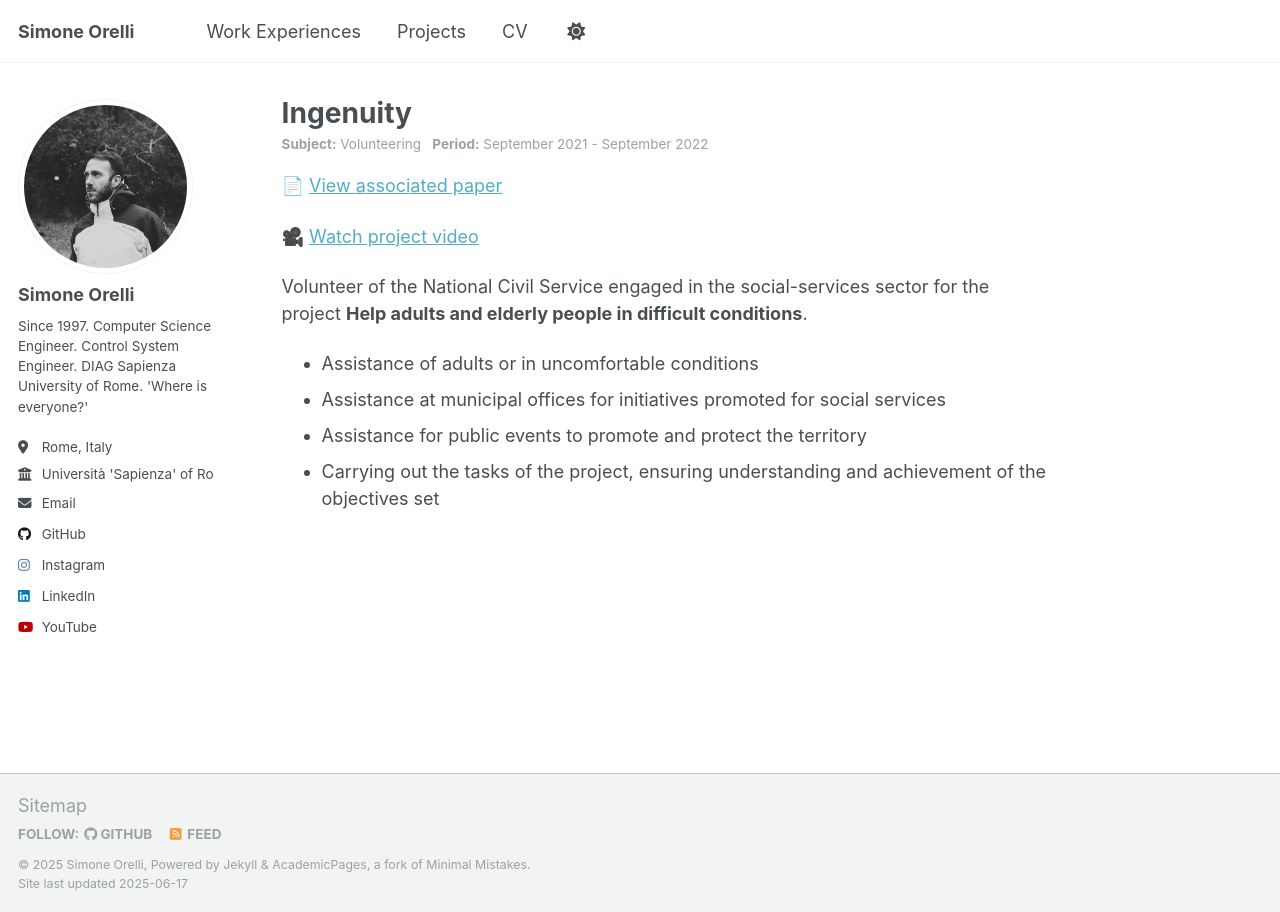
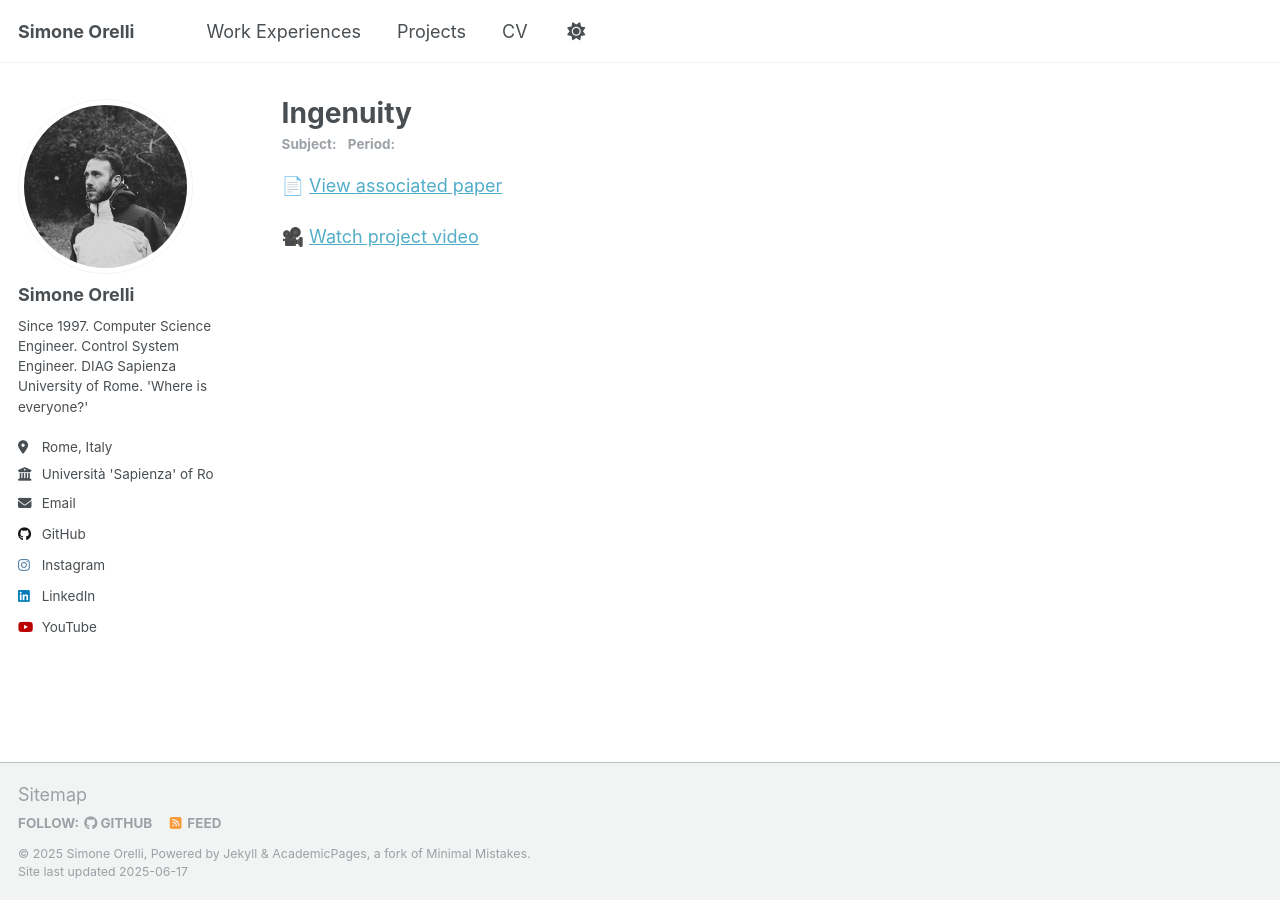
Before and after one commit to Messi-Orion10/s_orion10.github.io, a Jekyll site: the page built from _projects/project-1.md, in a window 1280 px wide. Built offline with Jekyll 4.4.1, drawn with Linux system fonts in a browser that asks for light colours.

Commit message:
Update project-1.md

```diff
--- a/_projects/project-1.md
+++ b/_projects/project-1.md
@@ -1,17 +1,10 @@
 ---
 title: "Ingenuity"
 collection: projects
-subject: "Volunteering"
+subject: ""
 permalink: /projects/project-1
-venue: "Municipality of Sezze"
-period: "September 2021 - September 2022"
-location: "Sezze (LT)"
-paper: "/files/main.pdf"
+venue: ""
+period: ""
+paper: "https://messi-orion10.github.io/s_orion10.github.io/files/ingenuity.pdf"
 video: ""
 ---
-Volunteer of the National Civil Service engaged in the social-services sector for the project **Help adults and elderly people in difficult conditions**.
-
-- Assistance of adults or in uncomfortable conditions
-- Assistance at municipal offices for initiatives promoted for social services
-- Assistance for public events to promote and protect the territory
-- Carrying out the tasks of the project, ensuring understanding and achievement of the objectives set
```
